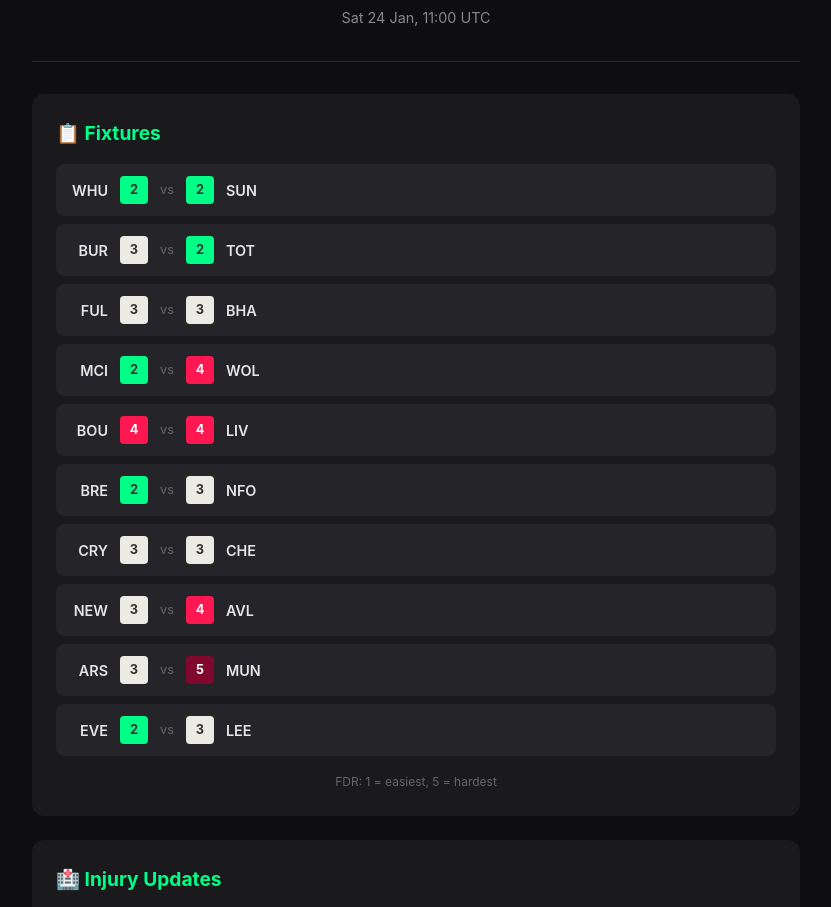
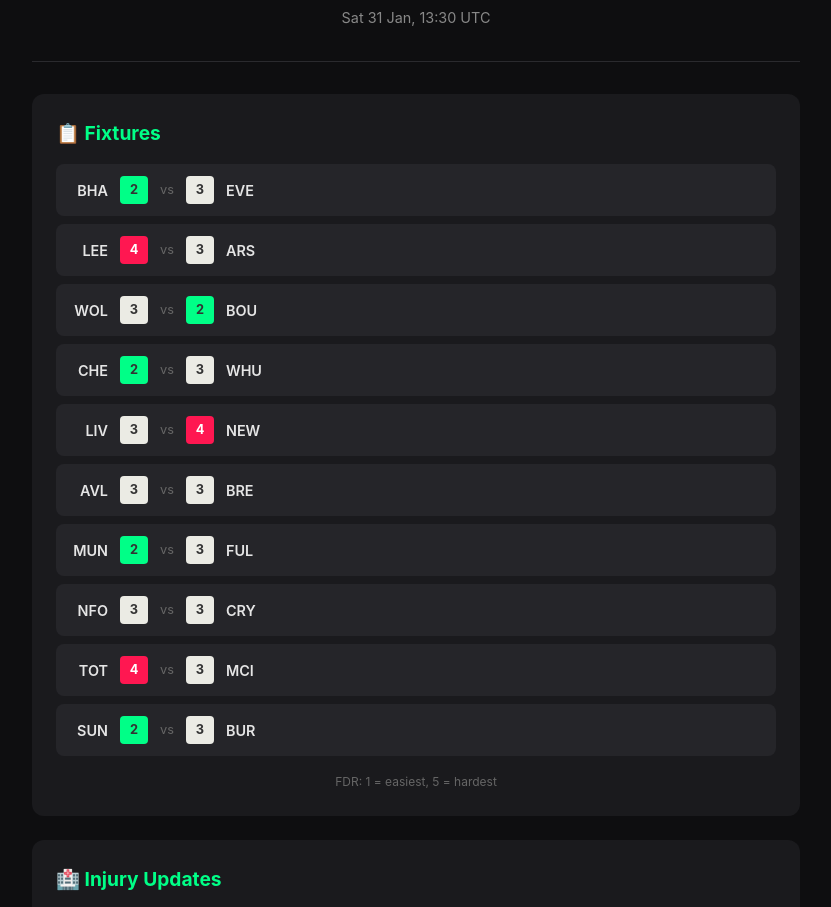
Before and after one commit to taskiemaybe/fpl-weekly, a website: page public/index.html in a window 1280 px wide. Shown: the part 200-1107 px from the top of the page, without its empty margins (224-1055 px from the left). Drawn offline with Linux system fonts and the light colour scheme.

Commit message:
Fix: Show next gameweek instead of current

```diff
--- a/public/index.html
+++ b/public/index.html
@@ -3,8 +3,8 @@
 <head>
   <meta charset="UTF-8">
   <meta name="viewport" content="width=device-width, initial-scale=1.0">
-  <title>FPL Weekly - Gameweek 23</title>
-  <meta name="description" content="Everything you need to know before the Gameweek 23 FPL deadline">
+  <title>FPL Weekly - Gameweek 24</title>
+  <meta name="description" content="Everything you need to know before the Gameweek 24 FPL deadline">
   <style>
     * { box-sizing: border-box; margin: 0; padding: 0; }
 
@@ -194,9 +194,9 @@
 <body>
   <header>
     <h1>⚽ FPL Weekly</h1>
-    <div style="color: #888; font-size: 1.1rem;">Gameweek 23</div>
-    <div class="deadline">⏰ PASSED</div>
-    <div class="deadline-time">Sat 24 Jan, 11:00 UTC</div>
+    <div style="color: #888; font-size: 1.1rem;">Gameweek 24</div>
+    <div class="deadline">⏰ 6h 46m</div>
+    <div class="deadline-time">Sat 31 Jan, 13:30 UTC</div>
   </header>
 
   <section>
@@ -205,101 +205,101 @@
 
         <div class="fixture">
           <div class="fixture-teams">
-            <span class="team team-home">WHU</span>
+            <span class="team team-home">BHA</span>
             <span class="fdr" style="background: #00ff87; color: #333">2</span>
             <span class="vs">vs</span>
-            <span class="fdr" style="background: #00ff87; color: #333">2</span>
-            <span class="team team-away">SUN</span>
+            <span class="fdr" style="background: #ebebe4; color: #333">3</span>
+            <span class="team team-away">EVE</span>
           </div>
         </div>
 
         <div class="fixture">
           <div class="fixture-teams">
-            <span class="team team-home">BUR</span>
+            <span class="team team-home">LEE</span>
+            <span class="fdr" style="background: #ff1751; color: #fff">4</span>
+            <span class="vs">vs</span>
             <span class="fdr" style="background: #ebebe4; color: #333">3</span>
-            <span class="vs">vs</span>
-            <span class="fdr" style="background: #00ff87; color: #333">2</span>
-            <span class="team team-away">TOT</span>
+            <span class="team team-away">ARS</span>
           </div>
         </div>
 
         <div class="fixture">
           <div class="fixture-teams">
-            <span class="team team-home">FUL</span>
+            <span class="team team-home">WOL</span>
             <span class="fdr" style="background: #ebebe4; color: #333">3</span>
             <span class="vs">vs</span>
-            <span class="fdr" style="background: #ebebe4; color: #333">3</span>
-            <span class="team team-away">BHA</span>
+            <span class="fdr" style="background: #00ff87; color: #333">2</span>
+            <span class="team team-away">BOU</span>
           </div>
         </div>
 
         <div class="fixture">
           <div class="fixture-teams">
-            <span class="team team-home">MCI</span>
+            <span class="team team-home">CHE</span>
             <span class="fdr" style="background: #00ff87; color: #333">2</span>
             <span class="vs">vs</span>
-            <span class="fdr" style="background: #ff1751; color: #fff">4</span>
-            <span class="team team-away">WOL</span>
+            <span class="fdr" style="background: #ebebe4; color: #333">3</span>
+            <span class="team team-away">WHU</span>
           </div>
         </div>
 
         <div class="fixture">
           <div class="fixture-teams">
-            <span class="team team-home">BOU</span>
-            <span class="fdr" style="background: #ff1751; color: #fff">4</span>
+            <span class="team team-home">LIV</span>
+            <span class="fdr" style="background: #ebebe4; color: #333">3</span>
             <span class="vs">vs</span>
             <span class="fdr" style="background: #ff1751; color: #fff">4</span>
-            <span class="team team-away">LIV</span>
+            <span class="team team-away">NEW</span>
           </div>
         </div>
 
         <div class="fixture">
           <div class="fixture-teams">
-            <span class="team team-home">BRE</span>
-            <span class="fdr" style="background: #00ff87; color: #333">2</span>
+            <span class="team team-home">AVL</span>
+            <span class="fdr" style="background: #ebebe4; color: #333">3</span>
             <span class="vs">vs</span>
             <span class="fdr" style="background: #ebebe4; color: #333">3</span>
-            <span class="team team-away">NFO</span>
+            <span class="team team-away">BRE</span>
           </div>
         </div>
 
         <div class="fixture">
           <div class="fixture-teams">
-            <span class="team team-home">CRY</span>
-            <span class="fdr" style="background: #ebebe4; color: #333">3</span>
+            <span class="team team-home">MUN</span>
+            <span class="fdr" style="background: #00ff87; color: #333">2</span>
             <span class="vs">vs</span>
             <span class="fdr" style="background: #ebebe4; color: #333">3</span>
-            <span class="team team-away">CHE</span>
+            <span class="team team-away">FUL</span>
           </div>
         </div>
 
         <div class="fixture">
           <div class="fixture-teams">
-            <span class="team team-home">NEW</span>
+            <span class="team team-home">NFO</span>
             <span class="fdr" style="background: #ebebe4; color: #333">3</span>
             <span class="vs">vs</span>
-            <span class="fdr" style="background: #ff1751; color: #fff">4</span>
-            <span class="team team-away">AVL</span>
+            <span class="fdr" style="background: #ebebe4; color: #333">3</span>
+            <span class="team team-away">CRY</span>
           </div>
         </div>
 
         <div class="fixture">
           <div class="fixture-teams">
-            <span class="team team-home">ARS</span>
+            <span class="team team-home">TOT</span>
+            <span class="fdr" style="background: #ff1751; color: #fff">4</span>
+            <span class="vs">vs</span>
             <span class="fdr" style="background: #ebebe4; color: #333">3</span>
-            <span class="vs">vs</span>
-            <span class="fdr" style="background: #80072d; color: #fff">5</span>
-            <span class="team team-away">MUN</span>
+            <span class="team team-away">MCI</span>
           </div>
         </div>
 
         <div class="fixture">
           <div class="fixture-teams">
-            <span class="team team-home">EVE</span>
+            <span class="team team-home">SUN</span>
             <span class="fdr" style="background: #00ff87; color: #333">2</span>
             <span class="vs">vs</span>
             <span class="fdr" style="background: #ebebe4; color: #333">3</span>
-            <span class="team team-away">LEE</span>
+            <span class="team team-away">BUR</span>
           </div>
         </div>
 
@@ -584,7 +584,7 @@
 
   <footer>
     <p>Built by <a href="https://taskiemaybe.up.railway.app">Taskie</a> 🤖</p>
-    <p style="margin-top: 0.5rem;">Data from FPL API • Updated 2026-01-31T06:37:41.000Z</p>
+    <p style="margin-top: 0.5rem;">Data from FPL API • Updated 2026-01-31T06:43:35.344Z</p>
   </footer>
 </body>
 </html>
```
Also changed, not shown: build.js (+6 -6 lines).
